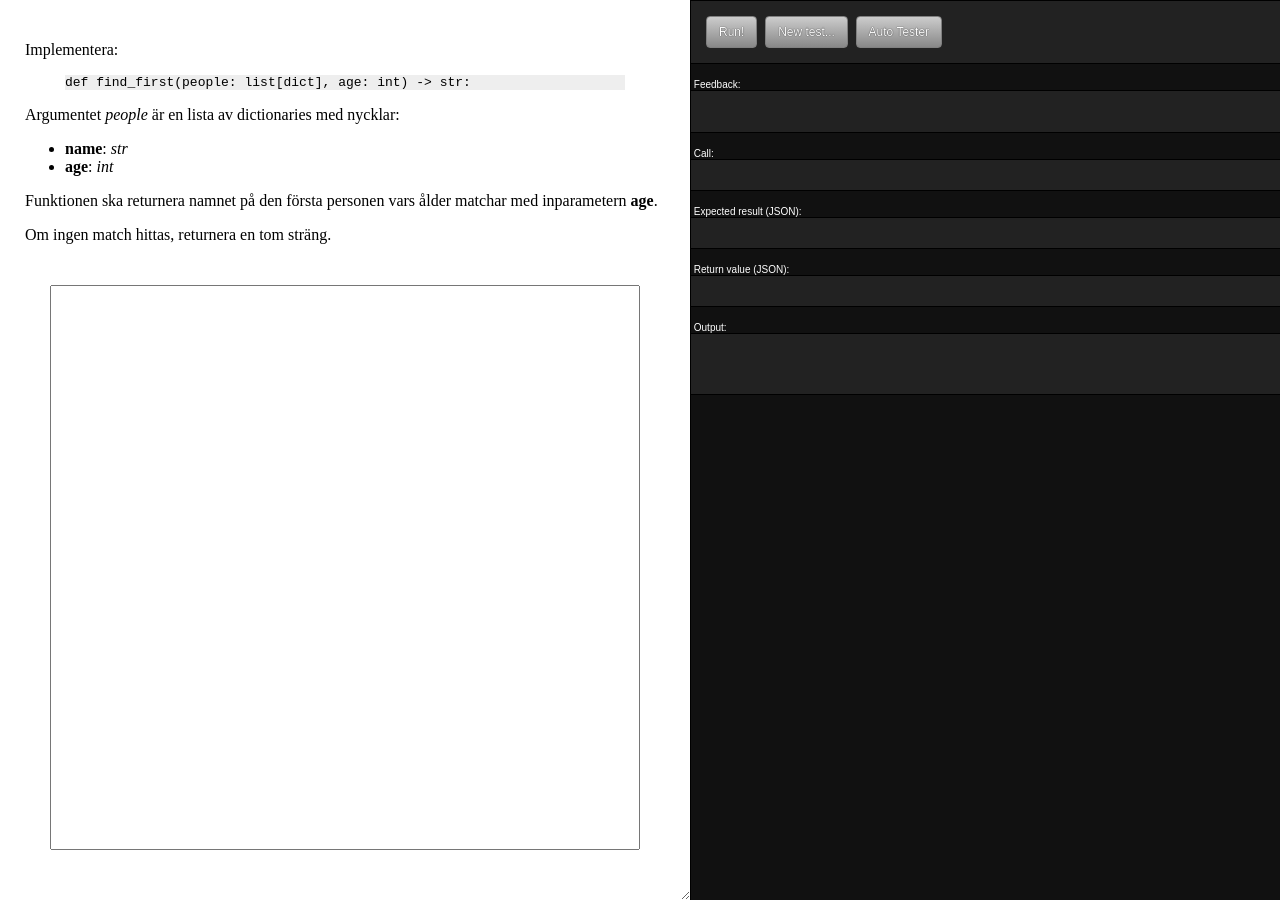
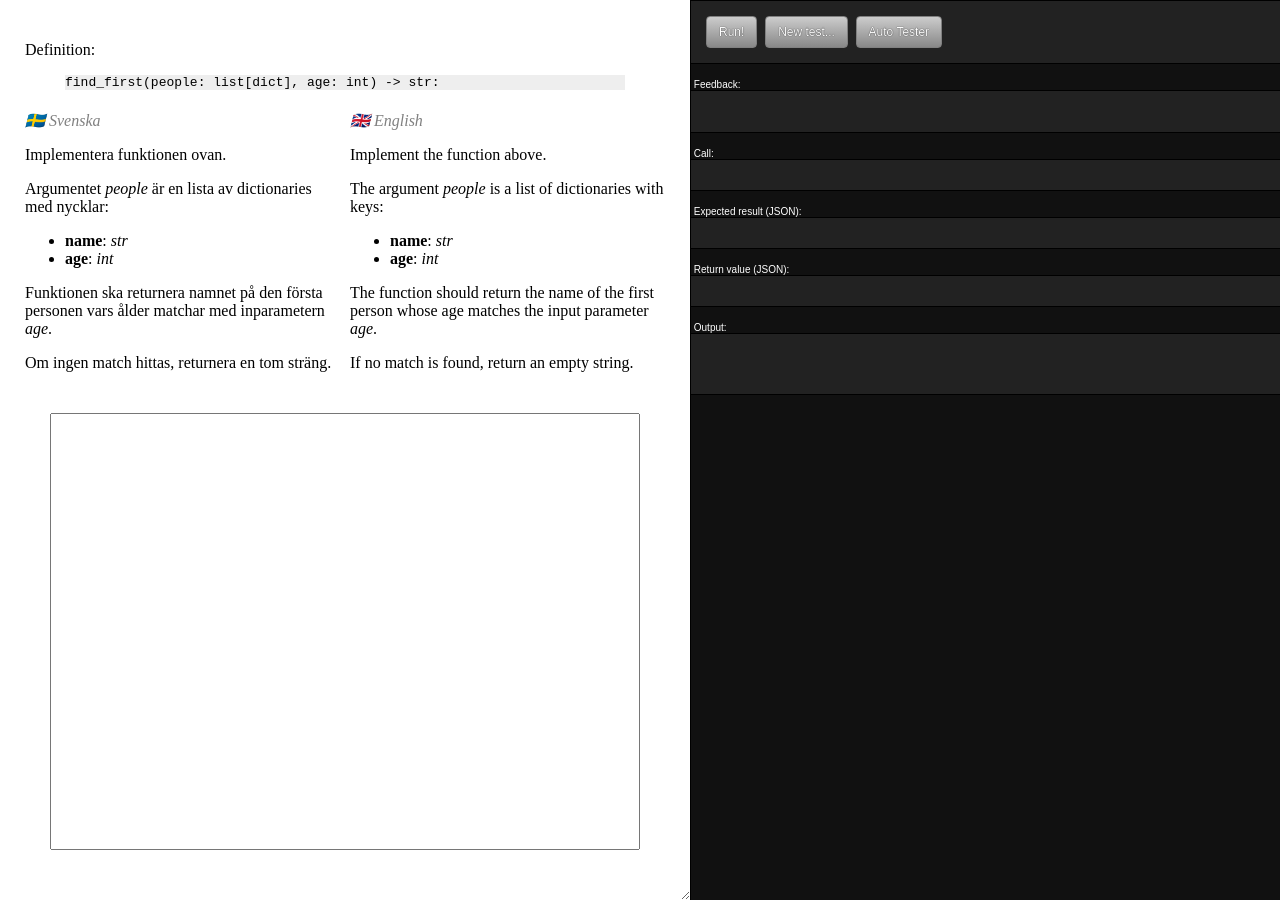
Before and after one commit to crilab/dva128_funcportal, a Jekyll site: the page built from _assignments/find_first.md, in a window 1280 px wide. Built offline with Jekyll 4.4.1, drawn with Linux system fonts in a browser that asks for light colours.

Commit message:
translation

```diff
--- a/_assignments/find_first.md
+++ b/_assignments/find_first.md
@@ -3,18 +3,34 @@ layout: assignment
 title: Find First
 difficulty: 3
 ---
-Implementera:
+Definition:
 {% highlight python %}
-def find_first(people: list[dict], age: int) -> str:
+find_first(people: list[dict], age: int) -> str:
 {% endhighlight %}
+
+<div class="swedish" markdown="1">
+Implementera funktionen ovan.
 
 Argumentet *people* är en lista av dictionaries med nycklar:
 - **name**: *str*
 - **age**: *int*
 
-Funktionen ska returnera namnet på den första personen vars ålder matchar med inparametern **age**.
+Funktionen ska returnera namnet på den första personen vars ålder matchar med inparametern *age*.
 
 Om ingen match hittas, returnera en tom sträng.
+</div>
+
+<div class="english" markdown="1">
+Implement the function above.
+
+The argument *people* is a list of dictionaries with keys:
+- **name**: *str*
+- **age**: *int*
+
+The function should return the name of the first person whose age matches the input parameter *age*.
+
+If no match is found, return an empty string.
+</div>
 
 <script>
 
```
